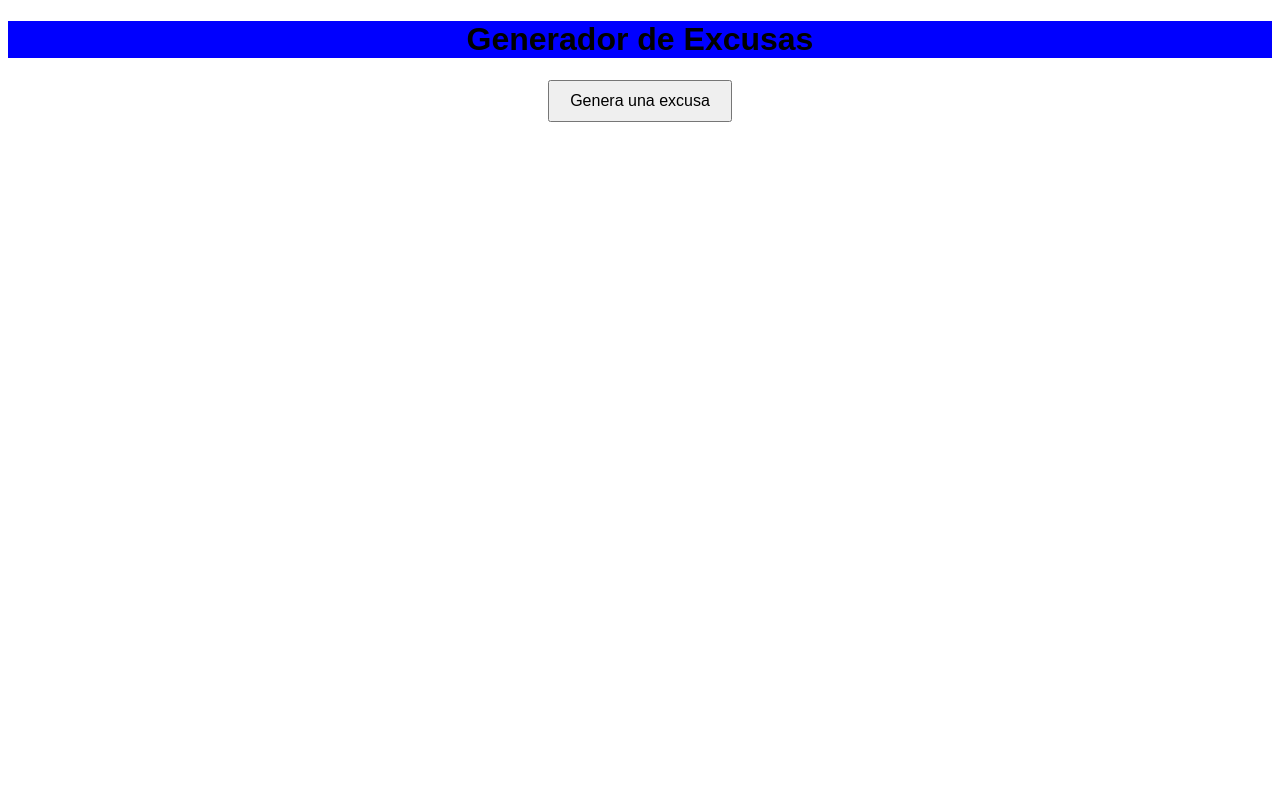
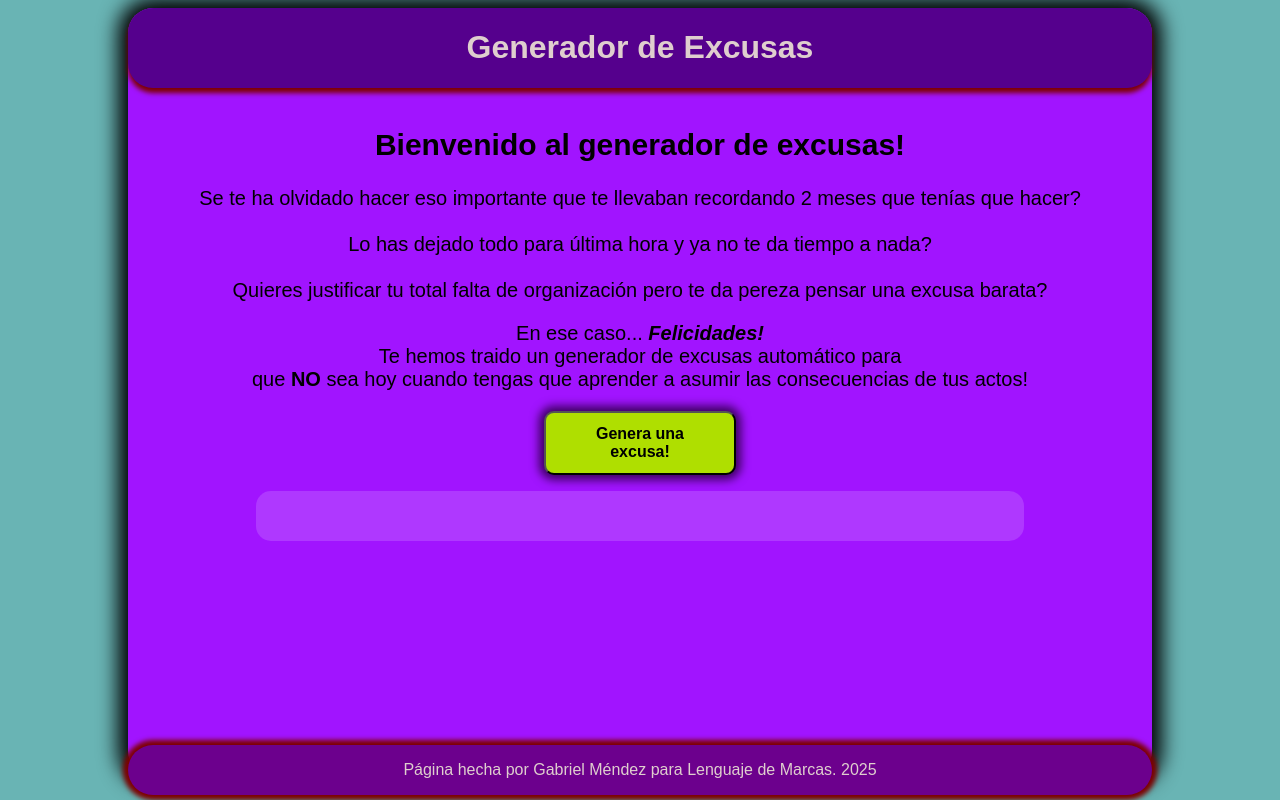
Before and after one commit to GabriMF/Tarea_Proyecto_Javascript, a plain HTML site: page index.html in a window 1280 px wide. Drawn offline with Linux system fonts and the light colour scheme.

Commit message:
Styles finished. Script working. Ready to send

```diff
--- a/index.html
+++ b/index.html
@@ -8,13 +8,43 @@
     <title>Generador de Excusas</title>
 </head>
 <body>
-    <div>
+    <header>
         <h1>Generador de Excusas</h1>
-    </div>
+    </header>
+    <main>
+        <div id="mainContent">
+            <h2>
+                Bienvenido al generador de excusas!
+            </h2>
+            <p>
+                Se te ha olvidado hacer eso importante que te llevaban
+                recordando 2 meses que tenías que hacer?
+                <br><br>
+                Lo has dejado todo para última hora y ya no te da tiempo
+                a nada?
+                <br><br>
+                Quieres justificar tu total falta de organización
+                pero te da pereza pensar una excusa barata?
+            </p>
+            <p>
+                En ese caso... <b><i>Felicidades!</i></b>
+                <br>
+                Te hemos traido un generador de excusas automático para <br>
+                que <b>NO</b> sea hoy cuando tengas que aprender a asumir las consecuencias de tus actos!
+            </p>
+            <button onclick="generadorExcusa()"><b>Genera una excusa!</b></button>
+            <div id="excusaDiv">
+                <p id="excusa"></p>
+            </div>
+        </div>
 
-    <button onclick="generadorExcusa()">Genera una excusa</button>
+    </main>
 
-    <p id="excusa"></p>
+    <footer>
+        <p>
+            Página hecha por Gabriel Méndez para Lenguaje de Marcas. 2025
+        </p>
+    </footer>
 
 </body>
 </html>
--- a/styles.css
+++ b/styles.css
@@ -1,21 +1,73 @@
 body {
+    display: flex;
+    flex-direction: column;
+    align-items: center;
+    background-color: rgb(105, 180, 180);
     font-family: Arial, sans-serif;
     text-align: center;
 }
+header{
+    position: fixed;
+    background-color: rgb(85, 0, 141);
+    border-radius: 25px;
+    box-shadow: 0px 5px 5px rgb(126, 0, 0);
+    color: rgb(223, 206, 206);
+    width: 80vw;
+}
 
-div{
-    background-color: blue;
+main{
+    background-color: #a114ff;
+    border-radius: 25px;
+    box-shadow: 0px 0px 20px 10px black;
+    width: 80vw;
+    font-size: 20px;
+    height: 96vh;
+}
+#mainContent{
+    margin-top: 15vh;
+}
+footer{
+    background-color: rgb(108, 0, 141);
+    border-radius: 25px;
+    box-shadow: 0px 0px 5px 5px rgb(126, 0, 0);
+    color: rgb(223, 206, 206);
+    position: fixed;
+    width: 80vw;
+    bottom: 5px;
+
 }
 
 button {
+    background-color: rgb(175, 223, 0);
     padding: 10px 20px;
     font-size: 16px;
+    width: 15vw;
+    height: 8vh;
+    border-radius: 10px;
+    box-shadow: 0px 0px 10px 5px rgb(60, 0, 95);
 }
+button:hover{
+    background-color: rgb(255, 251, 0);
+    padding: 10px 20px;
+    font-size: 20px;
+    width: 17vw;
+    border-radius: 10px;
+    box-shadow: 0px 0px 20px 10px rgb(60, 0, 95);
+}
+#excusaDiv{
+    display: flex;
+    justify-content: center;
+    margin-top: 2vh;
+    margin-left: 10vw;
+    background-color: #af38ff;
 
+    width: 60vw;
+    border-radius: 15px;
+}
 #excusa {
-    margin-top: 20px;
-    font-size: 20px;
+    font-size: 25px;
     font-weight: bold;
-    background-color: blueviolet;
     border-radius: 5px;
+    /* width: 60vw; */
+
 }
```
